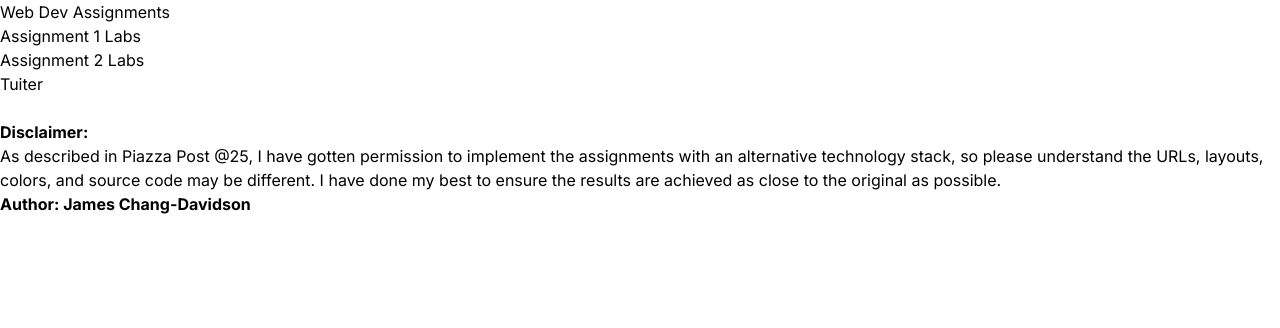
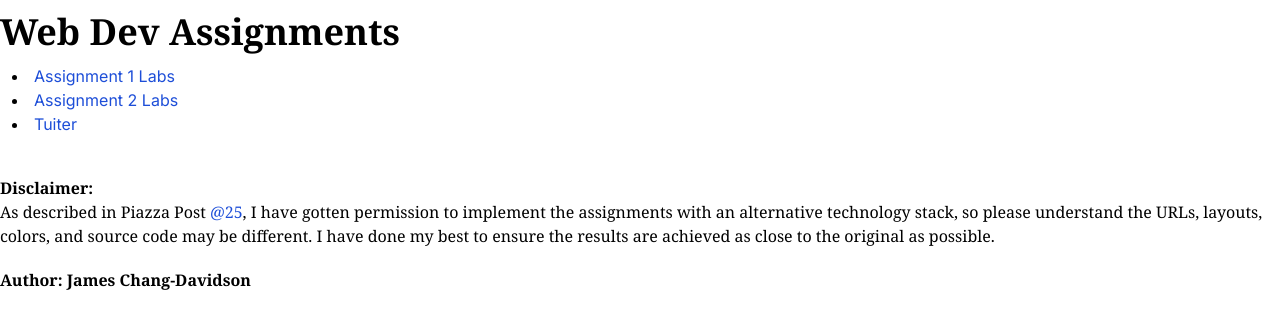
Before and after one commit to jamescd18/tuiter-web-app, a Next.js app: page / in a window 1280 px wide. Shown: the top 328 px of the page. Built offline with nearby package versions, Linux system fonts and the light colour scheme.

Commit message:
Restyle landing page with Tailwind

```diff
--- a/app/page.tsx
+++ b/app/page.tsx
@@ -3,33 +3,47 @@ import Link from "next/link";
 export default function Landing() {
   return (
     <main>
-      <h1>Web Dev Assignments</h1>
+      <h1 className="block text-4xl my-3 font-bold font-serif">
+        Web Dev Assignments
+      </h1>
 
-      <ul>
-        <li>
-          <Link href="labs/a1">Assignment 1 Labs</Link>
+      <ul className="list-disc list-inside ml-3">
+        <li className="">
+          <Link className="hover:underline text-blue-700" href="labs/a1">
+            Assignment 1 Labs
+          </Link>
         </li>
         <li>
-          <Link href="labs/a2">Assignment 2 Labs</Link>
+          <Link className="hover:underline text-blue-700" href="labs/a2">
+            Assignment 2 Labs
+          </Link>
         </li>
         <li>
-          <Link href="tuiter/navigation">Tuiter</Link>
+          <Link
+            className="hover:underline text-blue-700"
+            href="tuiter/navigation"
+          >
+            Tuiter
+          </Link>
         </li>
       </ul>
 
-      <br />
-
-      <p style={{ fontWeight: "bold" }}>Disclaimer:</p>
-      <p>
+      <p className="font-bold mt-10 font-serif">Disclaimer:</p>
+      <p className="font-serif">
         As described in Piazza Post{" "}
-        <Link href="https://piazza.com/class/ljepnjv9gy3pp/post/25">@25</Link>,
-        I have gotten permission to implement the assignments with an
+        <Link
+          className="hover:underline text-blue-700"
+          href="https://piazza.com/class/ljepnjv9gy3pp/post/25"
+        >
+          @25
+        </Link>
+        , I have gotten permission to implement the assignments with an
         alternative technology stack, so please understand the URLs, layouts,
         colors, and source code may be different. I have done my best to ensure
         the results are achieved as close to the original as possible.
       </p>
 
-      <p style={{ fontWeight: "bold" }}>Author: James Chang-Davidson</p>
+      <p className="font-bold mt-5 font-serif">Author: James Chang-Davidson</p>
     </main>
   );
 }
```
